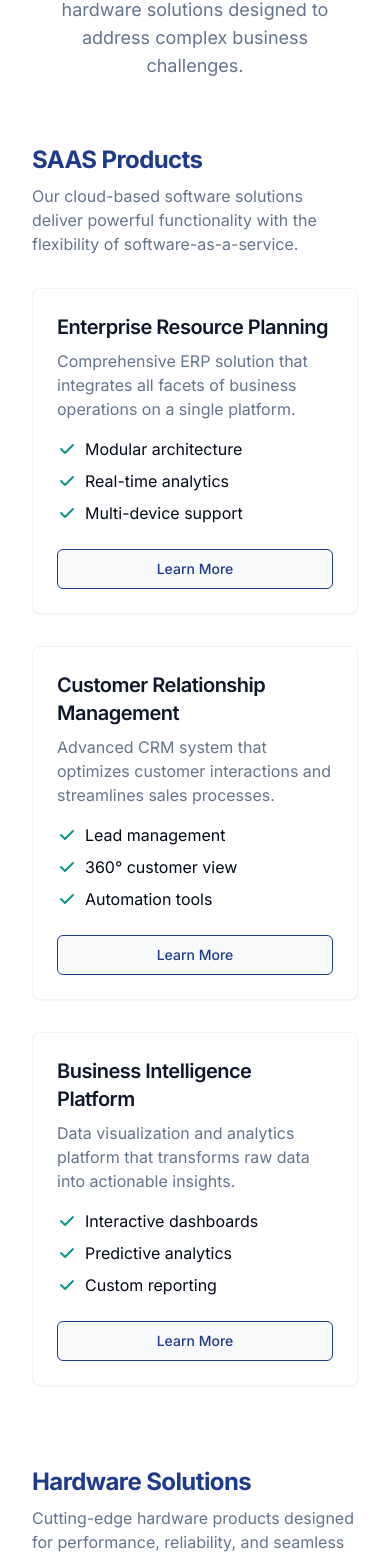
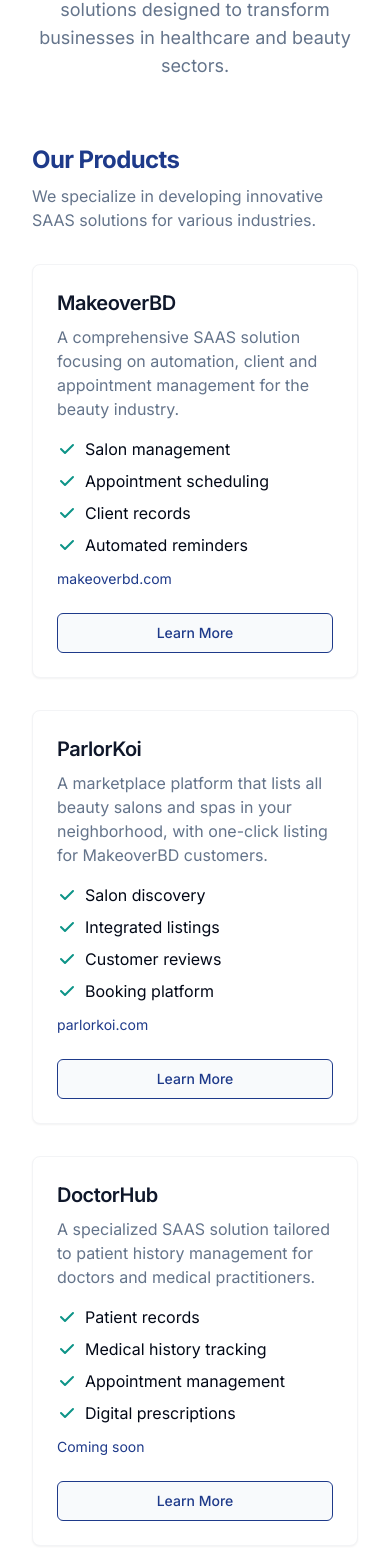
Before and after one commit to saquibw/two-buddy-solutions-b5c0eb25, a React (Vite) app: page / in a window 390 px wide. Shown: the part 4871-6429 px from the top of the page. Built offline with nearby package versions, Linux system fonts and the light colour scheme.

Commit message:
feat: Add product details and contact info
- Added details for MakeoverBD, ParlorKoi, and DoctorHub.
- Updated address and phone number.
- Hid the hardware section.

```diff
--- a/src/components/Contact.tsx
+++ b/src/components/Contact.tsx
@@ -44,7 +44,7 @@ const Contact = () => {
         <div className="text-center mb-16">
           <h2 className="text-3xl md:text-4xl font-bold mb-4 text-company-dark">Contact Us</h2>
           <p className="text-company-gray text-lg max-w-3xl mx-auto">
-            Get in touch with our team to discuss how we can help with your software and hardware needs.
+            Get in touch with our team to discuss how we can help with your software needs.
           </p>
         </div>
 
@@ -115,9 +115,9 @@ const Contact = () => {
             <div className="mb-8">
               <h3 className="text-xl font-semibold mb-4 text-company-dark">Our Office</h3>
               <address className="not-italic text-company-gray">
-                <p className="mb-2">123 Tech Park Avenue</p>
-                <p className="mb-2">Suite 456</p>
-                <p className="mb-2">Innovation City, IC 12345</p>
+                <p className="mb-2">29/6 Babar Road, Block-B</p>
+                <p className="mb-2">Mohammadpur</p>
+                <p className="mb-2">Dhaka-1207, Bangladesh</p>
               </address>
             </div>
 
@@ -134,7 +134,13 @@ const Contact = () => {
                   <svg className="h-5 w-5 mr-2 text-company-blue" xmlns="http://www.w3.org/2000/svg" fill="none" viewBox="0 0 24 24" stroke="currentColor">
                     <path strokeLinecap="round" strokeLinejoin="round" strokeWidth={2} d="M3 5a2 2 0 012-2h3.28a1 1 0 01.948.684l1.498 4.493a1 1 0 01-.502 1.21l-2.257 1.13a11.042 11.042 0 005.516 5.516l1.13-2.257a1 1 0 011.21-.502l4.493 1.498a1 1 0 01.684.949V19a2 2 0 01-2 2h-1C9.716 21 3 14.284 3 6V5z" />
                   </svg>
-                  +1 (555) 123-4567
+                  +8801714066718 (WhatsApp only)
+                </p>
+                <p className="flex items-center">
+                  <svg className="h-5 w-5 mr-2 text-company-blue" xmlns="http://www.w3.org/2000/svg" fill="none" viewBox="0 0 24 24" stroke="currentColor">
+                    <path strokeLinecap="round" strokeLinejoin="round" strokeWidth={2} d="M3 5a2 2 0 012-2h3.28a1 1 0 01.948.684l1.498 4.493a1 1 0 01-.502 1.21l-2.257 1.13a11.042 11.042 0 005.516 5.516l1.13-2.257a1 1 0 011.21-.502l4.493 1.498a1 1 0 01.684.949V19a2 2 0 01-2 2h-1C9.716 21 3 14.284 3 6V5z" />
+                  </svg>
+                  01717095620
                 </p>
               </div>
             </div>
--- a/src/components/Solutions.tsx
+++ b/src/components/Solutions.tsx
@@ -5,44 +5,26 @@ import { Card, CardContent, CardFooter } from "@/components/ui/card";
 const Solutions = () => {
   const solutionCategories = [
     {
-      title: "SAAS Products",
-      description: "Our cloud-based software solutions deliver powerful functionality with the flexibility of software-as-a-service.",
+      title: "Our Products",
+      description: "We specialize in developing innovative SAAS solutions for various industries.",
       solutions: [
         {
-          title: "Enterprise Resource Planning",
-          description: "Comprehensive ERP solution that integrates all facets of business operations on a single platform.",
-          features: ["Modular architecture", "Real-time analytics", "Multi-device support"]
+          title: "MakeoverBD",
+          description: "A comprehensive SAAS solution focusing on automation, client and appointment management for the beauty industry.",
+          features: ["Salon management", "Appointment scheduling", "Client records", "Automated reminders"],
+          website: "makeoverbd.com"
         },
         {
-          title: "Customer Relationship Management",
-          description: "Advanced CRM system that optimizes customer interactions and streamlines sales processes.",
-          features: ["Lead management", "360° customer view", "Automation tools"]
+          title: "ParlorKoi",
+          description: "A marketplace platform that lists all beauty salons and spas in your neighborhood, with one-click listing for MakeoverBD customers.",
+          features: ["Salon discovery", "Integrated listings", "Customer reviews", "Booking platform"],
+          website: "parlorkoi.com"
         },
         {
-          title: "Business Intelligence Platform",
-          description: "Data visualization and analytics platform that transforms raw data into actionable insights.",
-          features: ["Interactive dashboards", "Predictive analytics", "Custom reporting"]
-        }
-      ]
-    },
-    {
-      title: "Hardware Solutions",
-      description: "Cutting-edge hardware products designed for performance, reliability, and seamless integration.",
-      solutions: [
-        {
-          title: "IoT Sensor Networks",
-          description: "Connected sensor systems for industrial monitoring, environmental tracking, and smart infrastructure.",
-          features: ["Low power consumption", "Wireless connectivity", "Cloud integration"]
-        },
-        {
-          title: "Edge Computing Devices",
-          description: "Powerful edge computing hardware for processing data closer to the source.",
-          features: ["Distributed architecture", "Real-time processing", "Secure communications"]
-        },
-        {
-          title: "Custom Hardware Development",
-          description: "Bespoke hardware solutions tailored to specific business requirements and use cases.",
-          features: ["Requirements analysis", "Prototype development", "Manufacturing support"]
+          title: "DoctorHub",
+          description: "A specialized SAAS solution tailored to patient history management for doctors and medical practitioners.",
+          features: ["Patient records", "Medical history tracking", "Appointment management", "Digital prescriptions"],
+          website: "Coming soon"
         }
       ]
     }
@@ -54,7 +36,7 @@ const Solutions = () => {
         <div className="text-center mb-16">
           <h2 className="text-3xl md:text-4xl font-bold mb-4 text-company-dark">Our Solutions</h2>
           <p className="text-company-gray text-lg max-w-3xl mx-auto">
-            Comprehensive suite of software and hardware solutions designed to address complex business challenges.
+            Comprehensive suite of software solutions designed to transform businesses in healthcare and beauty sectors.
           </p>
         </div>
 
@@ -82,6 +64,9 @@ const Solutions = () => {
                           </li>
                         ))}
                       </ul>
+                      <div className="mt-3 text-sm text-company-blue">
+                        {solution.website}
+                      </div>
                     </CardContent>
                     <CardFooter>
                       <Button variant="outline" className="w-full border-company-blue text-company-blue hover:bg-company-blue/10">
```
